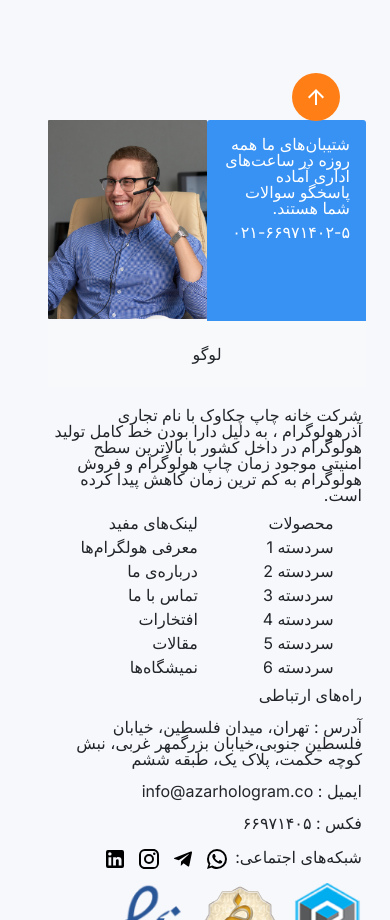
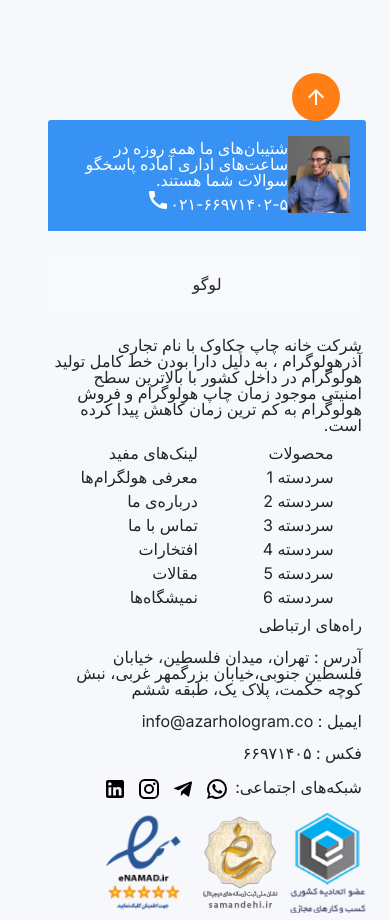
Before and after one commit to amirhoseinhoseinpoor/hologram-web-shop, a Next.js app: page / in a window 390 px wide. Shown: the part 1280-2200 px from the top of the page. Built offline with nearby package versions, Linux system fonts and the light colour scheme.

Commit message:
compelete footer component

```diff
--- a/src/app/Footer.js
+++ b/src/app/Footer.js
@@ -8,6 +8,7 @@ import TelegramIcon from '@mui/icons-material/Telegram';
 import InstagramIcon from '@mui/icons-material/Instagram';
 import LinkedInIcon from '@mui/icons-material/LinkedIn';
 import ArrowUpwardIcon from '@mui/icons-material/ArrowUpward';
+import CallIcon from '@mui/icons-material/Call';
 export default function Footer(){
   return(
     <section className="main-color">
@@ -19,12 +20,31 @@ export default function Footer(){
         </div>
         {/* picture box */}
         <div className="row p-4 responsive-row">
-            <div className="col-2 d-flex flex-column responsive-picture-person">
+            <div className="col-3 d-flex flex-column responsive-picture-person">
                 <div className="footer-top-person p-3 text-footer-rs-p">
-                    <p>شتیبان‌های ما همه روزه در ساعت‌های اداری آماده پاسخگو سوالات شما هستند.</p>
-                    <p className="mt-2"><span>۰۲۱-</span><span>۶۶۹۷۱۴۰۲-۵</span></p>
+                    <div className="image-footer-rs-b d-block d-lg-none">
+                      <Box className="f-c-b"
+                        component="img"
+                        sx={{
+                            width: '100%', // Ensures responsiveness
+                            maxHeight: 200, // Set a maximum height (optional)
+                            objectFit: 'contain',
+                            aspectRatio : 0.8
+                        }}
+                        alt="a man"
+                        src="/HomeImages/person.png"
+                      />
+                    </div>
+                    <div className="d-flex flex-column justify-content-center">
+                      <p>شتیبان‌های ما همه روزه در ساعت‌های اداری آماده پاسخگو سوالات شما هستند.</p>
+                      <div className="d-flex flex-row">
+                         <p className="mt-2"><span>۰۲۱-</span><span>۶۶۹۷۱۴۰۲-۵</span></p>
+                         <CallIcon className="test"></CallIcon>
+                      </div>
+                    </div>
+
                 </div>
-                <div className="image-footer-rs-b d-md-none d-sm-none">
+                <div className="image-footer-rs-b d-none d-lg-block">
                   <Box className="f-c-b"
                     component="img"
                     sx={{
@@ -38,7 +58,7 @@ export default function Footer(){
                   />
                 </div>
             </div>
-         <div className="col-10 responsive-row">
+         <div className="col-9 responsive-row">
             <div className="d-flex flex-row responsive-text responsive-logo">
                 <div className="footer-logo bg-light mb-3 w-50 responsive-text">
                     <p>لوگو</p>
--- a/src/app/Styles/footer.scss
+++ b/src/app/Styles/footer.scss
@@ -76,6 +76,16 @@
     .text-footer-rs-p{
         width: 50%;
     }
+    .footer-top-person{
+        width: 100%;
+        display: flex;
+        flex-direction: row;
+    }
+    .responsive-logo{
+        width: 100%;
+        margin-top: 20px;
+    }
+
 }
 
 @media (max-width :768px) {
```
